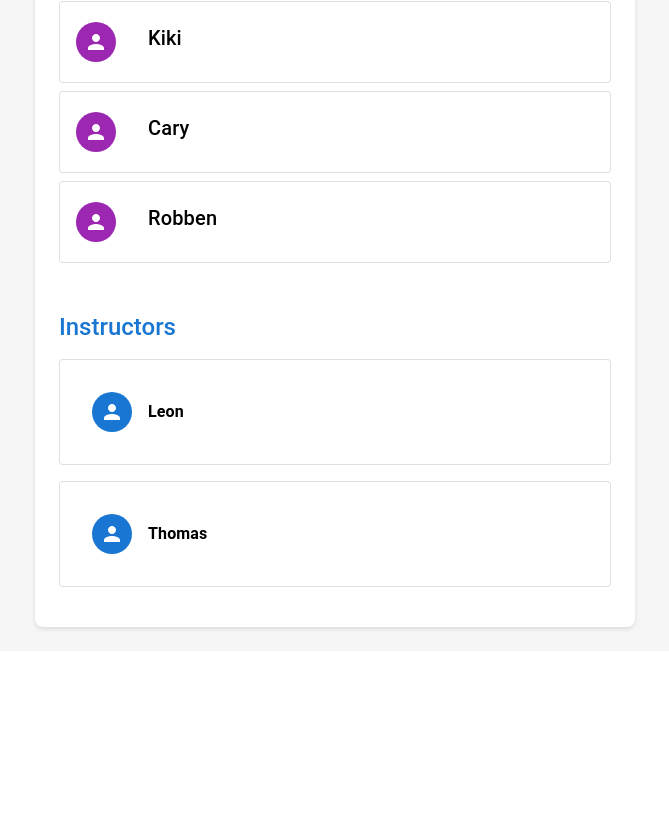
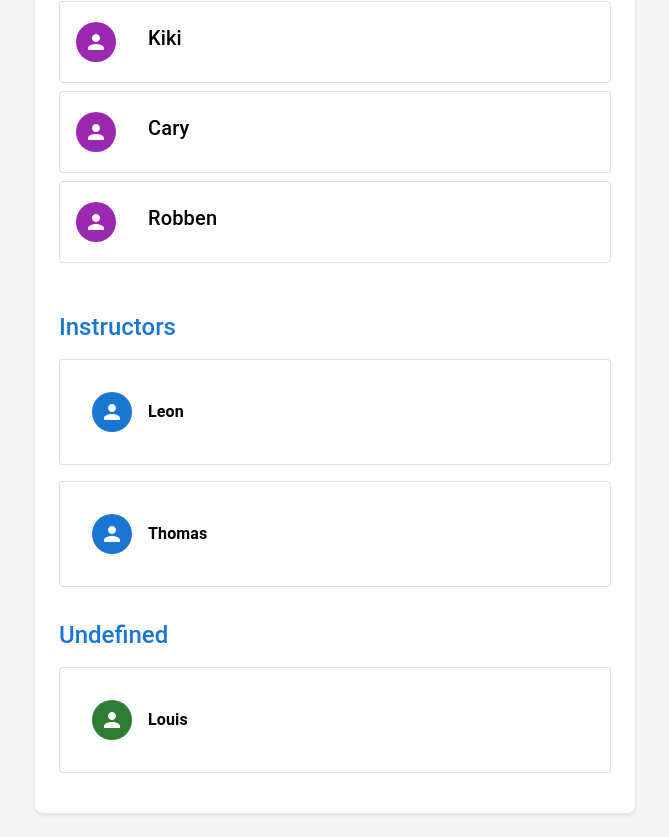
Before and after one commit to maxwellmin/FinnhubPortfolio, a React (Create React App) app in the folder client/: page /developers in a window 1280 px wide. Shown: the part 283-1120 px from the top of the page, without its empty margins (305-974 px from the left). Before the commit the page ends 934 px from the top, so only its background shows below. Built offline with nearby package versions, Linux system fonts and the light colour scheme; no server answers.

Commit message:
Final Version!!!

```diff
--- a/client/src/components/Developers.js
+++ b/client/src/components/Developers.js
@@ -5,6 +5,7 @@ import PersonIcon from '@mui/icons-material/Person'; // Example icon for person
 const Developers = () => {
   const [developers, setDevelopers] = useState([]);
   const [instructors, setInstructors] = useState([]);
+  const [mentors, setMentors] = useState([]); // New state for mentors
 
   useEffect(() => {
     setDevelopers([
@@ -16,6 +17,9 @@ const Developers = () => {
     setInstructors([
       { id: 1, name: 'Leon'},
       { id: 2, name: 'Thomas'}
+    ]);
+    setMentors([
+      { id: 1, name: 'Louis'} // Adding a mentor named Louis
     ]);
   }, []);
 
@@ -66,6 +70,28 @@ const Developers = () => {
             <Typography variant="body1" sx={{ fontWeight: 'bold' }}>{instructor.name}</Typography>
           </Card>
         ))}
+
+        {/* New section for Mentors */}
+        <Typography variant="h5" sx={{ mt: 4, mb: 2, color: '#1976d2', fontWeight: 'medium' }}>Undefined</Typography>
+        {mentors.map((mentor) => (
+          <Card key={mentor.id} variant="outlined" sx={{
+            mb: 2,
+            display: 'flex',
+            alignItems: 'center',
+            bgcolor: '#fff',
+            p: 2,
+            transition: 'transform 0.3s ease, box-shadow 0.3s ease',
+            '&:hover': {
+              transform: 'scale(1.03)',
+              boxShadow: 6
+            }
+          }}>
+            <Avatar sx={{ m: 2, bgcolor: 'success.main' }}>
+              <PersonIcon />
+            </Avatar>
+            <Typography variant="body1" sx={{ fontWeight: 'bold' }}>{mentor.name}</Typography>
+          </Card>
+        ))}
       </Box>
     </Box>
   );
--- a/client/src/components/InvestmentChart.js
+++ b/client/src/components/InvestmentChart.js
@@ -113,9 +113,7 @@ const InvestmentChart = ({ buyingPower, setBuyingPower }) => {
               <CartesianGrid strokeDasharray="3 3" />
               <XAxis
                 dataKey="name"
-                  tickFormatter={(date) => dayjs(date).format('MMM DD')} // Format the date as "Jan 29"
-                  interval="preserveEnd"  // Ensure the interval captures the ends of the range
-                  ticks={chartData.filter((_, index) => index % Math.floor(chartData.length / 7) === 0).map(d => d.name)} // Show approx 8 ticks
+                hide // Manually specify the ticks
               />
               <YAxis domain={[yAxisMin - 100, yAxisMax + 100]} tickCount={numTicks + 1} />
               <Tooltip />
@@ -126,6 +124,7 @@ const InvestmentChart = ({ buyingPower, setBuyingPower }) => {
                 dot={false}
               />
             </LineChart>
+
             );
           })()
         ) : (
@@ -137,7 +136,7 @@ const InvestmentChart = ({ buyingPower, setBuyingPower }) => {
         <Typography variant="h5" sx={{ marginBottom: 2 }}>My Account</Typography>
         <Box sx={{ display: 'flex', alignItems: 'center', justifyContent: 'space-between' }}>
           <Typography variant="h7">Available: ${buyingPower.toFixed(2)}</Typography>
-          <Button variant="contained" sx={{bgcolor:'#EE3524', '&:hover': {bgcolor:'#EE3524'}}} onClick={handleOpen} >Transfer Funds</Button>
+          <Button variant="contained" sx={{ bgcolor: '#EE3524', '&:hover': { bgcolor: '#EE3524' } }} onClick={handleOpen} >Transfer Funds</Button>
         </Box>
       </Paper>
 
@@ -183,7 +182,7 @@ const InvestmentChart = ({ buyingPower, setBuyingPower }) => {
               <MenuItem value="Bank of America">Bank of America</MenuItem>
             </Select>
           </FormControl>
-          <Button variant="contained" onClick={handleTransfer} fullWidth sx={{bgcolor:'#EE3524', '&:hover': {bgcolor:'#EE3524'}}}>Confirm Transfer</Button>
+          <Button variant="contained" onClick={handleTransfer} fullWidth sx={{ bgcolor: '#EE3524', '&:hover': { bgcolor: '#EE3524' } }}>Confirm Transfer</Button>
         </DialogContent>
       </Dialog>
     </div>
--- a/client/src/components/Login.js
+++ b/client/src/components/Login.js
@@ -5,19 +5,28 @@ import { useNavigate } from 'react-router-dom';
 const Login = () => {
   const [username, setUsername] = useState('');
   const [password, setPassword] = useState('');
+  const [registeredUsers, setRegisteredUsers] = useState(['exampleUser']); // Simulated user database
   const navigate = useNavigate();
 
   const handleLogin = (e) => {
     e.preventDefault(); // Prevent form from submitting
-    console.log('Attempting to log in with:', username, password);
-    // Here you would usually handle authentication logic or call an API
-    alert('Welcome back!')
-    navigate('/'); // Redirect to a dashboard or home page on successful login
+    if (registeredUsers.includes(username)) {
+      console.log('Attempting to log in with:', username, password);
+      alert('Welcome back!');
+      navigate('/'); // Redirect to a dashboard or home page on successful login
+    } else {
+      alert('Please register first');
+    }
   };
 
   const handleRegister = () => {
-    alert('Hello New face! Welcome to our APP')
-    navigate('/'); // Redirect to a dashboard or home page on successful login
+    if (!registeredUsers.includes(username)) {
+      setRegisteredUsers(prevUsers => [...prevUsers, username]); // Add new user to "database"
+      alert('Hello New face! Welcome to our APP');
+      navigate('/'); // Redirect after registration
+    } else {
+      alert('This username is already taken, please choose another one or log in.');
+    }
   };
 
   return (
@@ -62,10 +71,10 @@ const Login = () => {
           <Button
             fullWidth
             variant="outlined"
-            sx={{ mt: 1, mb: 2, color:'#EE3524' ,borderColor: '#EE3524', // Border color
+            sx={{ mt: 1, mb: 2, color:'#EE3524' ,borderColor: '#EE3524',
               '&:hover': {
-                borderColor: '#EE3524', // Maintain border color on hover
-                backgroundColor: 'rgba(238, 53, 36, 0.08)', // Optional: add a light background on hover
+                borderColor: '#EE3524',
+                backgroundColor: 'rgba(238, 53, 36, 0.08)',
               },}}
             onClick={handleRegister}
           >
--- a/client/src/components/Portfolio.js
+++ b/client/src/components/Portfolio.js
@@ -91,11 +91,11 @@ const Portfolio = () => {
   const getColorForAssetType = (assetType) => {
     switch (assetType) {
       case 'Stocks':
-        return "#ed8523";
+        return "#750009";
       case 'ETFs':
-        return "#ee3524";
+        return "#DB0011";
       case 'Cryptocurrencies':
-        return "#fdca40";
+        return "#FF7580";
       default:
         return "#f8f4f0";
     }
--- a/client/src/components/StockPage.js
+++ b/client/src/components/StockPage.js
@@ -192,7 +192,7 @@ const StockPage = ({ onTransactionComplete, buyingPower }) => {
         transaction_type: 'BUY',
         transaction_quantity: parseFloat(amount),
         transaction_price: `${currentPrice}`,
-        asset_type: 'Stock',  // Assuming all buys are stocks for now. Adjust if dynamic.
+        asset_type: 'Stocks',  // Assuming all buys are stocks for now. Adjust if dynamic.
       };
 
       const response = await fetch(`${header}/api/dashboard/transaction`, {
```
Lines whose indentation alone changed are shown as unchanged.
